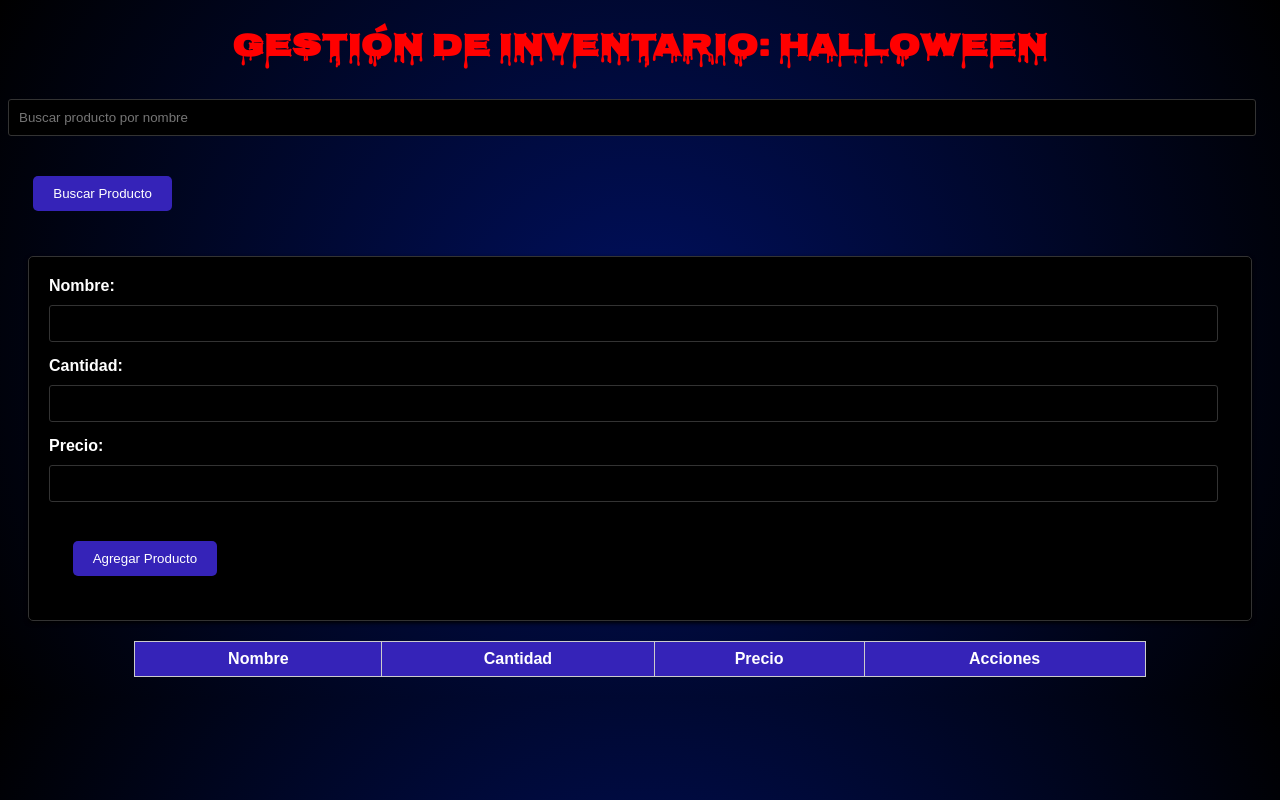
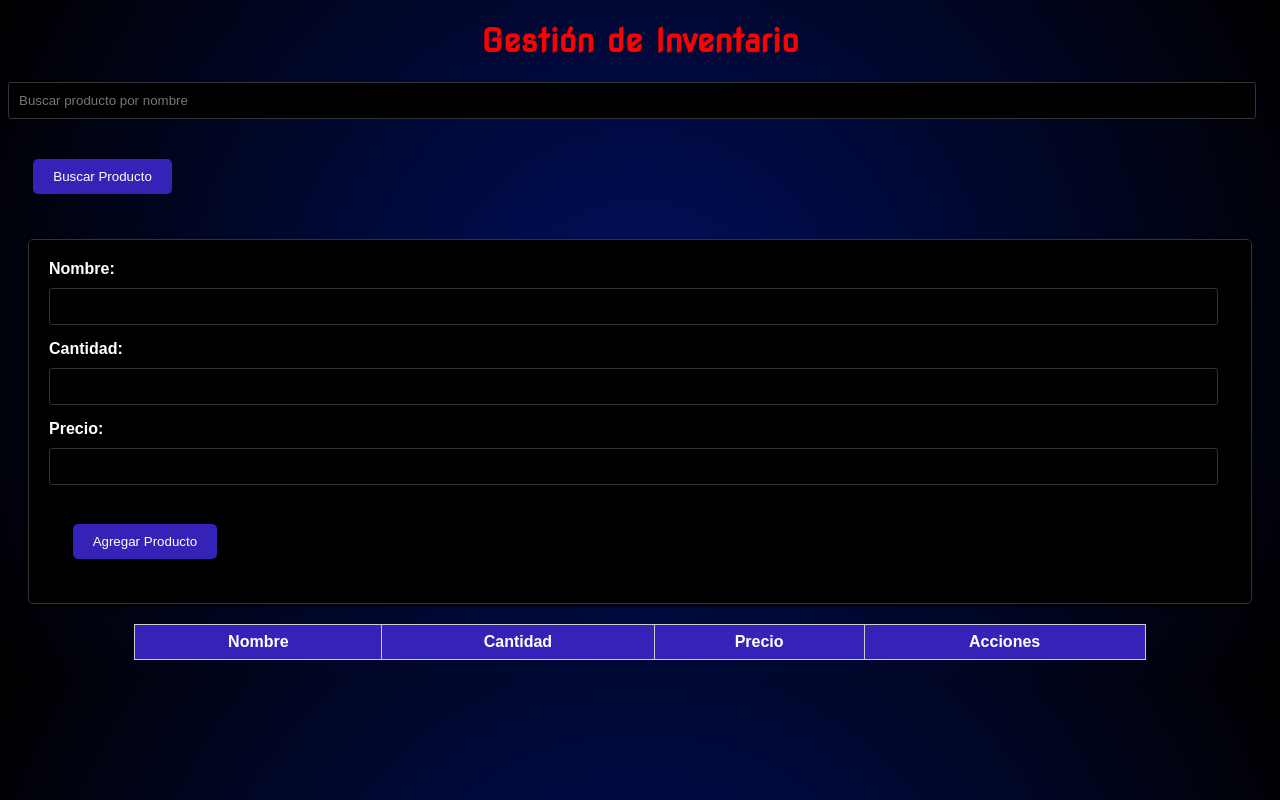
Before and after one commit to DiegusNueva/gestor-inventario-poo, a plain HTML site: page index.html in a window 1280 px wide. Drawn offline with Linux system fonts and the light colour scheme.

Commit message:
Cambio de fuente y el título principal

```diff
--- a/index.html
+++ b/index.html
@@ -10,7 +10,7 @@
 </head>
 
 <body>
-    <h1>Gestión de Inventario: Halloween</h1>
+    <h1>Gestión de Inventario</h1>
 
     <!-- Agrega un campo de entrada para buscar un producto -->
     <input type="text" id="search-product" placeholder="Buscar producto por nombre">
--- a/styles/style.css
+++ b/styles/style.css
@@ -1,6 +1,6 @@
 @font-face {
-    font-family: 'Nosifer';
-    src: url('/assets/fonts/Nosifer/Nosifer-Regular.ttf') format('truetype');
+    font-family: 'Nova Square';
+    src: url('/assets/fonts/NovaSquare/NovaSquare-Regular.ttf') format('truetype');
 }
 
 body {
@@ -11,7 +11,7 @@ body {
 
 h1 {
     text-align: center;
-    font-family: 'Nosifer';
+    font-family: 'Nova Square';
     color: red;
 }
 
```
Also changed, not shown: assets/fonts/NovaSquare/NovaSquare-Regular.ttf (added).
